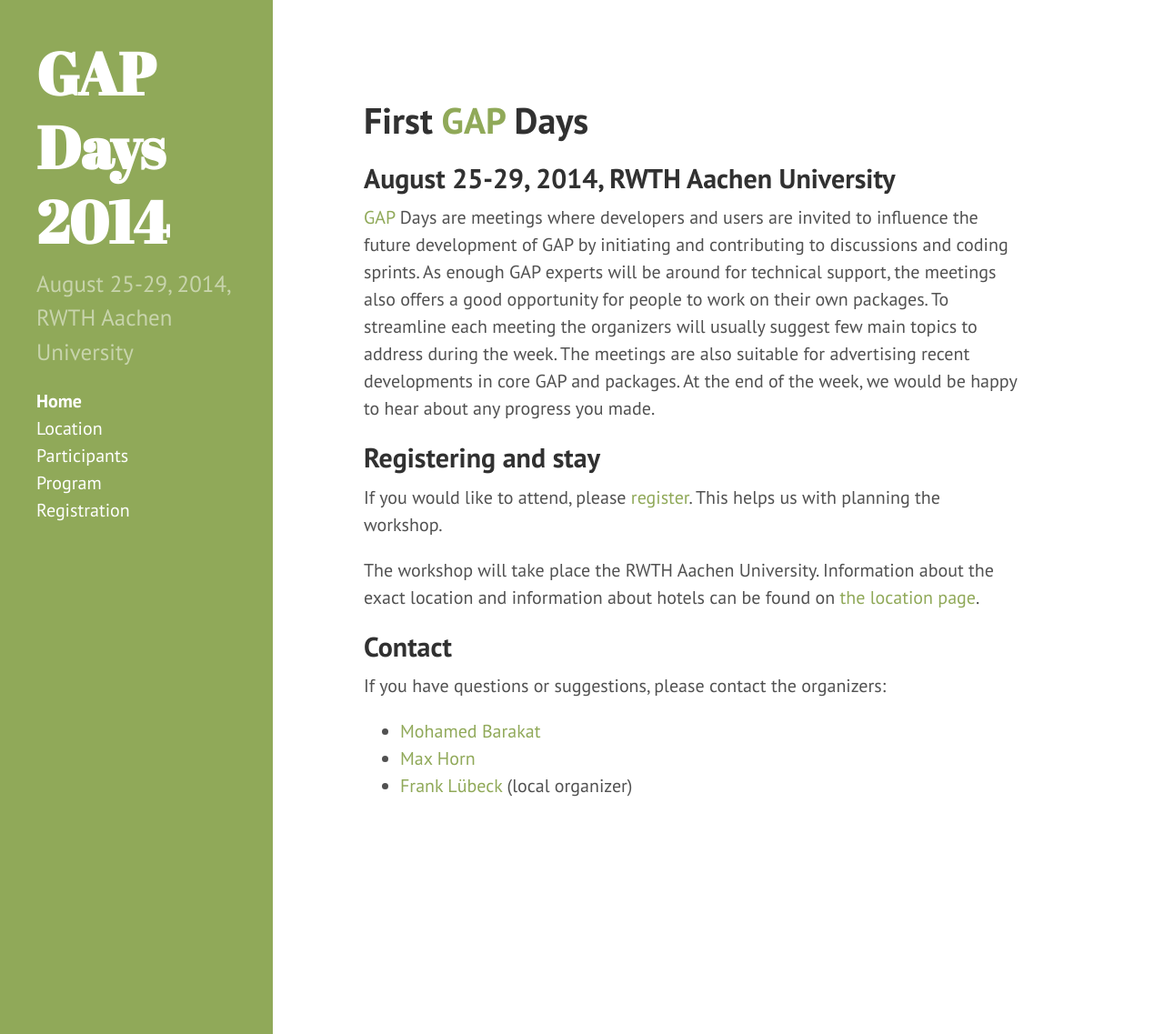
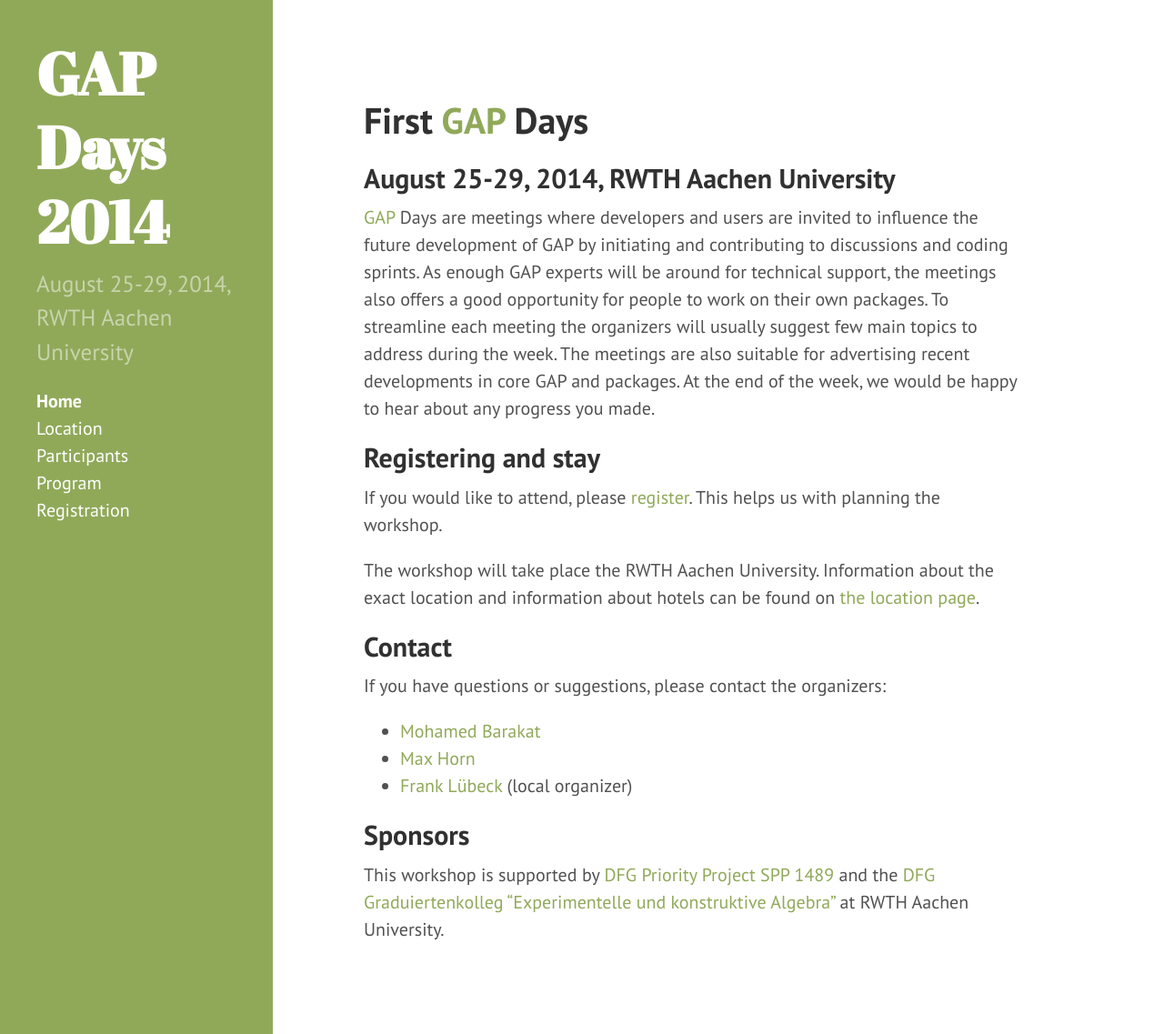
Before and after one commit to olexandr-konovalov/gapdays2014, a Jekyll site: the page built from index.md, in a window 1280 px wide and 1137 px high. Shown: the whole window at 91% size. Built offline with Jekyll 4.4.1, drawn with Linux system fonts in a browser that asks for light colours; Markdown is read by kramdown in place of the engine named in the settings.

Commit message:
Reference SPP 1489 and the Graduiertenkolleg

```diff
--- a/index.md
+++ b/index.md
@@ -31,3 +31,8 @@
 * [Mohamed Barakat](mailto:mohamed.barakat@ku.de)
 * [Max Horn](mailto:max.horn@math.uni-giessen.de)
 * [Frank Lübeck](mailto:frank.luebeck@math.rwth-aachen.de) (local organizer)
+
+
+## Sponsors
+
+This workshop is supported by [DFG Priority Project SPP 1489](http://www.computeralgebra.de/) and the [DFG Graduiertenkolleg "Experimentelle und konstruktive Algebra"](http://www.math.rwth-aachen.de/~Graduiertenkolleg/) at RWTH Aachen University.
```
